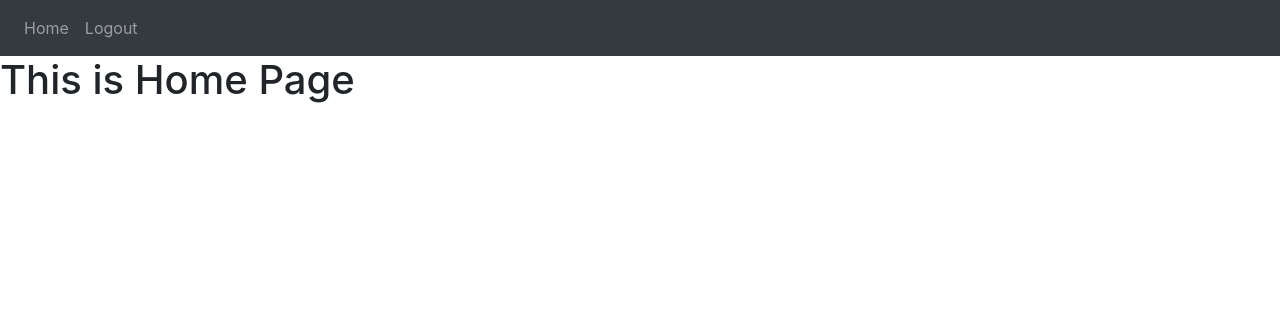
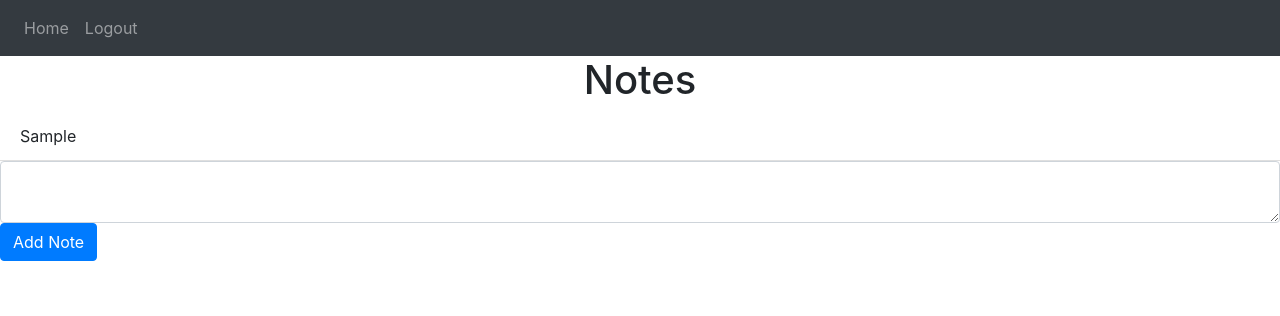
Before and after one commit to sangngo552004/flask-todoApp, a Flask app: page / in a window 1280 px wide. Shown: the top 316 px of the page. Run offline with Flask 3, Linux system fonts and the light colour scheme; a user stored in the database is signed in; tables that the repository leaves empty hold one stand-in row (values such as "Sample post"); some libraries are stand-ins or nearby versions.

Commit message:
add note

```diff
--- a/app.py
+++ b/app.py
@@ -1,18 +1,16 @@
 from flask_login import logout_user, current_user
 
 from todoList import create_app
-from flask import session, request, redirect, url_for
+from flask import session, request, redirect, url_for, flash
 
 app = create_app()
 @app.before_request
 def check_session_expiration():
     if "user" not in session and request.endpoint != 'user.login':
-        print(request.endpoint)
-        print("1")
+        flash("Session expired, please login again!!", category="error")
         logout_user()
         return redirect(url_for("user.login"))
 
 
-
 if __name__ == "__main__":
     app.run(debug = True)
--- a/todoList/__init__.py
+++ b/todoList/__init__.py
@@ -34,7 +34,7 @@ def create_app():
     login_manager = LoginManager()
     login_manager.login_view = "user.login"
     login_manager.init_app(app)
-    app.permanent_session_lifetime = timedelta(seconds=10)
+    app.permanent_session_lifetime = timedelta(minutes=5)
 
     @login_manager.user_loader
     def load_user(user_id):
--- a/todoList/models.py
+++ b/todoList/models.py
@@ -8,6 +8,10 @@ class Note(db.Model):
     data = db.Column(db.TEXT)
     date = db.Column(db.DateTime(timezone=True), default=func.now())
     user_id = db.Column(db.Integer, db.ForeignKey('user.id'))
+
+    def __init__(self, data,  user_id):
+        self.data = data
+        self.user_id = user_id
 
 
 class User(db.Model, UserMixin):
--- a/todoList/templates/home.html
+++ b/todoList/templates/home.html
@@ -3,5 +3,20 @@
 {% block title %} HomePage {% endblock %}
 
 {% block content %}
-<h1> This is Home Page</h1>
+<h1 align="center"> Notes</h1>
+<ul class = "list-group list-group-flush" id = "notes">
+    {% for note in user.notes %}
+        <li class="list-group-item">
+            {{note.data}}
+        </li>
+    {% endfor %}
+</ul>
+<form method="POST">
+    <textarea name="note" id="note" class="form-control"></textarea>
+    <div>
+        <button type="submit" class="btn btn-primary">
+            Add Note
+        </button>
+    </div>
+</form>
 {% endblock %}
--- a/todoList/views.py
+++ b/todoList/views.py
@@ -1,10 +1,21 @@
-from flask import Blueprint,render_template,redirect, url_for
+from flask import Blueprint,render_template,redirect, url_for,request,flash
 from flask_login import current_user, login_required
+from .models import Note
+from . import db
 
 views = Blueprint("views", __name__)
 
-@views.route('/home')
-@views.route('/')
+@views.route('/home', methods=["POST","GET"])
+@views.route('/', methods=["POST","GET"])
 @login_required
 def home():
+    if request.method == "POST":
+        note = request.form.get("note")
+        if len(note) < 1 :
+            flash("Note is empty!!!", category="error")
+        else:
+            new_note = Note(data=note, user_id=current_user.id)
+            db.session.add(new_note)
+            db.session.commit()
+            flash("Note added!!", category="success")
     return render_template("home.html", user=current_user)
```
